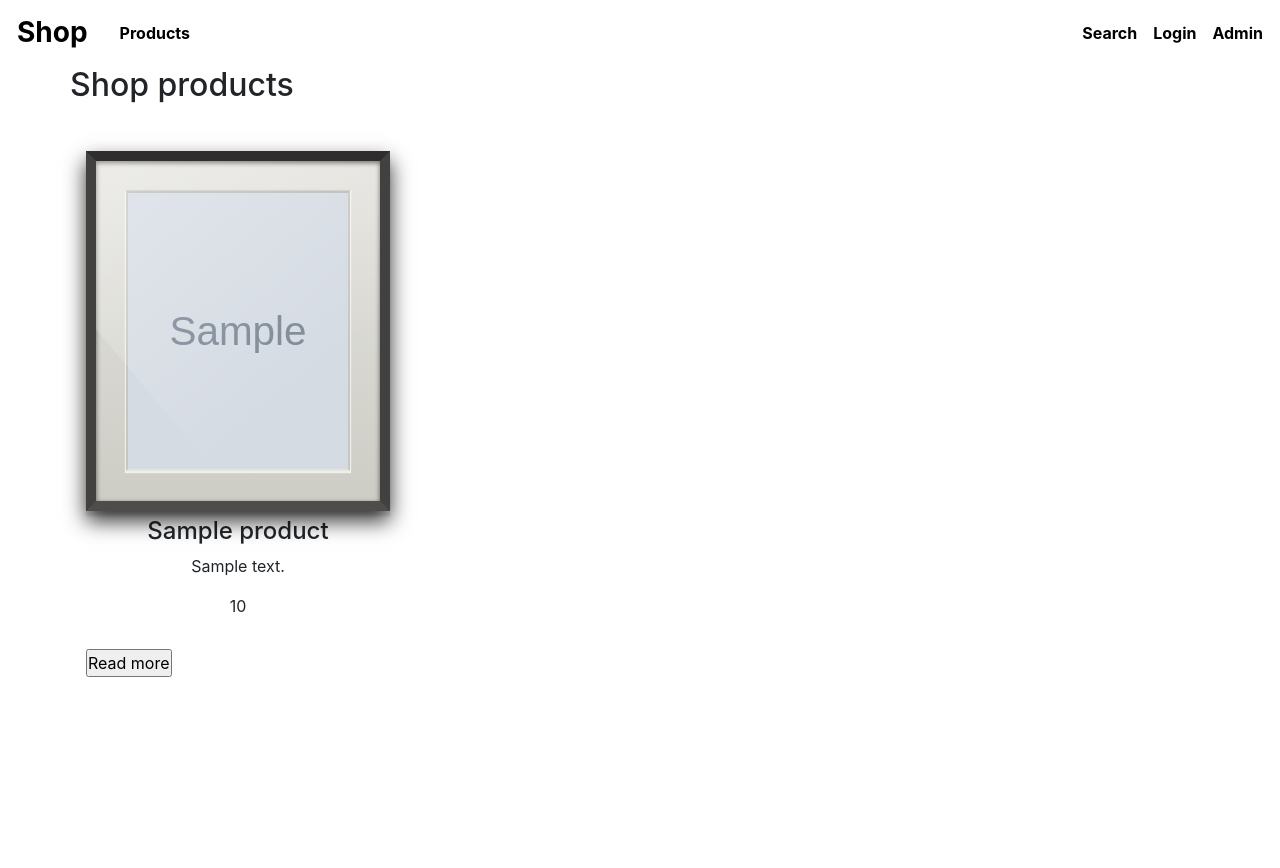
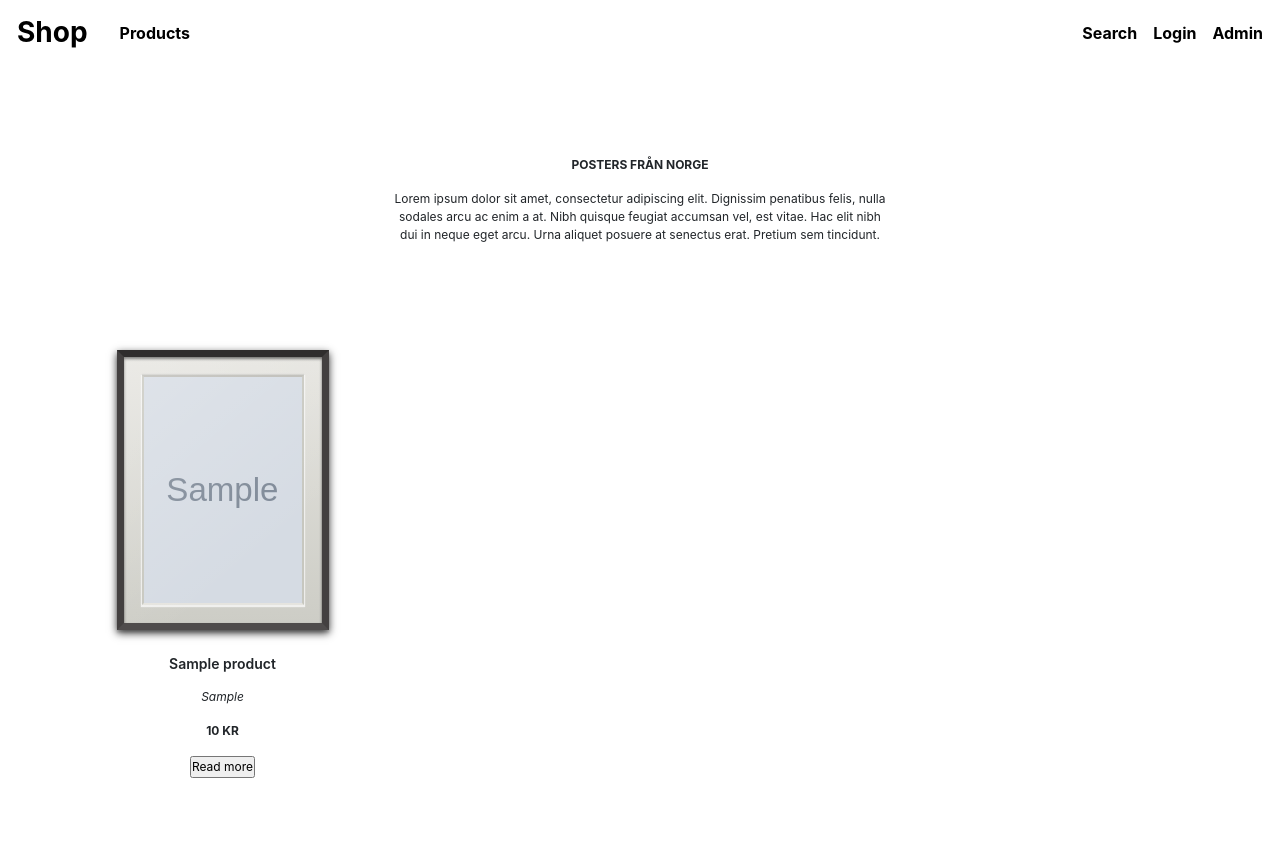
Before and after one commit to norrlandl/kunskapskontroll-2_e-commerce, a PHP site: page /index.php in a window 1280 px wide. Before the commit the page ends 677 px from the top, so only its background shows below. Run offline with PHP 8.4, Linux system fonts and the light colour scheme; tables that the repository leaves empty or names only in its code hold one stand-in row (values such as "Sample post"); grey boxes marked "Sample" are stand-in pictures.

Commit message:
style index+product

```diff
--- a/public/css/frame.css
+++ b/public/css/frame.css
@@ -89,4 +89,12 @@ body {
   border-color: #bbbab4 #c7c7bf #e5e4df #c7c7bf;
   box-shadow: 0 -1px 1px rgba(0, 0, 0, 0.1),
     0 1px 1px 1px rgba(255, 255, 255, 0.7);
+
+  width: 224px;
+  height: 280px;
+  object-fit: cover;
 }
+
+.hej {
+  color: #c6c6c6;
+}
--- a/public/index.php
+++ b/public/index.php
@@ -14,22 +14,33 @@
 
   <div class="container">
     <div class="row">
-      <h2>Shop products</h2>
+    <div class="info">
+      <p><b>POSTERS FRÅN  NORGE</b><p>
+
+      <p>Lorem ipsum dolor sit amet, consectetur adipiscing elit. Dignissim penatibus felis, nulla sodales arcu ac enim a at. Nibh quisque feugiat accumsan vel, est vitae. Hac elit nibh dui in neque eget arcu. Urna aliquet posuere at senectus erat. Pretium sem tincidunt.<p>
     </div>
-    <div class="row wrapping">
-      <?php foreach($products as $product) { ?>
+    </div>
+    <div class="wrapping">
+      <?php foreach($products as $product) {
+
+        $info = preg_replace('/\s+?(\S+)?$/', '', substr($product['description'], 0, 55));
+
+        ?>
+
         <div class="product">
           <!-- <p class="content"><?=htmlentities($product['stock'])?></p> -->
+
           <ul id="Frames">
             <li class="Frame">
-              <a href="">
-                <img src="./img/<?= htmlentities($product["img_url"]) ?>" width="224px" height="280px" style="object-fit: cover" alt="<?= htmlentities($product["title"]) ?>">
-              </a>
+
+                <img src="./img/<?= htmlentities($product["img_url"]) ?>"  alt="<?= htmlentities($product["title"]) ?>">
+
             </li>
-            <h4 class="product-title"><?=htmlentities($product['title'])?></h4>
-            <p><?=htmlentities($product['description'])?></p>
-            <p class="title"><?=htmlentities($product['price'])?></p>
           </ul>
+
+          <p class="product-title"><?=htmlentities($product['title'])?></p>
+          <p><i><?=htmlentities($info)?></i></p>
+          <p><b><?=htmlentities($product['price'])?> KR</b></p>
 
           <form action="product.php" method="GET">
               <input type="hidden" name="productId" value="<?=htmlentities($product['id']) ?>">
--- a/public/layout/header.php
+++ b/public/layout/header.php
@@ -7,11 +7,198 @@
   <title><?= $pageTitle ?></title>
   <link rel="stylesheet" href="https://cdn.jsdelivr.net/npm/bootstrap@4.3.1/dist/css/bootstrap.min.css" integrity="sha384-ggOyR0iXCbMQv3Xipma34MD+dH/1fQ784/j6cY/iJTQUOhcWr7x9JvoRxT2MZw1T" crossorigin="anonymous">
   <link rel="stylesheet" type="text/css" href="/kunskapskontroll-2_e-commerce/public/css/styles.css?v=<?php echo time(); ?>">
+
+  <style>
+
+/* FRAME.CSS */
+
+#Frames,
+.Frame {
+  list-style: none;
+  list-style-type: none;
+  margin: 0px;
+  padding: 0px;
+  text-align: center;
+}
+#Frames {
+  /* margin: 5% 0; */
+  margin: 0 0 20px 0;
+  width: 100%;
+}
+.Frame {
+  display: inline-block;
+  padding: 18px;
+  border-width: 7px;
+  border-style: solid;
+  border-color: #2f2d2d #434040 #4f4c4c #434040;
+  background: #f5f5f5;
+  background-image: -webkit-gradient(
+    linear,
+    0 0,
+    0 100%,
+    from(#e5e4df),
+    to(#cdcdc6)
+  );
+  background-image: -webkit-linear-gradient(#e5e4df, #cdcdc6);
+  background-image: -moz-linear-gradient(#e5e4df, #cdcdc6);
+  background-image: -o-linear-gradient(#e5e4df, #cdcdc6);
+  background-image: linear-gradient(#e5e4df, #cdcdc6);
+  box-shadow: inset 0 2px 3px rgba(0, 0, 0, 0.6), 0 3px 2px rgba(0, 0, 0, 0.1),
+    0 3px 8px rgba(0, 0, 0, 0.8);
+  position: relative;
+  overflow: hidden;
+}
+.Frame::before {
+  content: "";
+  position: absolute;
+  top: -175px;
+  right: -20%;
+  width: 400px;
+  height: 400px;
+  transform: rotateZ(-40deg);
+  -webkit-transform: rotateZ(-40deg);
+  -moz-transform: rotateZ(-40deg);
+  -o-transform: rotateZ(-40deg);
+  background-image: -webkit-gradient(
+    linear,
+    0 0,
+    0 100%,
+    from(rgba(255, 255, 255, 0.4)),
+    to(rgba(255, 255, 255, 0))
+  );
+  background-image: -webkit-linear-gradient(
+    rgba(255, 255, 255, 0.4),
+    rgba(255, 255, 255, 0)
+  );
+  background-image: -moz-linear-gradient(
+    rgba(255, 255, 255, 0.4),
+    rgba(255, 255, 255, 0)
+  );
+  background-image: -o-linear-gradient(
+    rgba(255, 255, 255, 0.4),
+    rgba(255, 255, 255, 0)
+  );
+  background-image: linear-gradient(
+    rgba(255, 255, 255, 0.4),
+    rgba(255, 255, 255, 0)
+  );
+}
+.Frame img {
+  border-width: 2px;
+  border-style: solid;
+  border-color: #bbbab4 #c7c7bf #e5e4df #c7c7bf;
+  box-shadow: 0 -1px 1px rgba(0, 0, 0, 0.1),
+    0 1px 1px 1px rgba(255, 255, 255, 0.7);
+
+  width: 162px;
+  height: 230px;
+  object-fit: cover;
+}
+
+/* PRODUCTS.CSS */
+
+* {
+  margin: 0;
+  padding: 0;
+}
+
+.row {
+  display: flex;
+  flex-direction: row;
+  justify-content: center;
+
+}
+
+.wrapping {
+  display: flex;
+  flex-direction: row;
+  flex-wrap: wrap;
+  /* justify-content: space-between; */
+}
+
+.product {
+  display: flex;
+  flex-direction: column;
+
+  flex-basis: 215px;
+	flex-grow: 0;
+	flex-shrink: 0;
+
+  margin: 0px 30px 90px;
+  /* background-color: red; */
+  text-align: center;
+  font-size: 12px;
+}
+
+.product-title {
+font-weight: 600;
+font-size: 14px;
+line-height: normal;
+}
+
+
+
+
+/* INDEX */
+
+.container {
+  /* background-color: grey; */
+}
+
+
+.info {
+  /* background-color: green; */
+  margin: 90px 0px;
+  width: 500px;
+  text-align: center;
+  font-size: 12px;
+}
+
+
+/* PRODUCT */
+
+.product-singel {
+  display: flex;
+  flex-direction: row;
+  /* background-color: green; */
+}
+
+.product-image {
+  flex-basis: 45%;
+	flex-grow: 0;
+	flex-shrink: 0;
+  /* background-color: red;  */
+}
+
+.product-text {
+  padding: 100px 50px 0 50px;
+}
+
+.product-image img {
+  width: 330px;
+  height: 450px;
+
+}
+
+.product-image .Frame {
+  padding: 28px;
+  border-width: 10px;
+}
+
+.stock {
+  color: #c6c6c6;
+  margin-bottom: 80px;
+}
+
+  </style>
+
 </head>
 
 <body>
 
   <header>
+
+
     <nav>
       <div class="row">
         <h3 class="link">Shop</h3>
```
Also changed, not shown: public/product.php (+26 -12 lines), public/img/icon.svg (added), public/img/norge-10.jpg (added), public/img/norge-11.jpg (added), public/img/norge-5.jpg (added), 1 other file.
